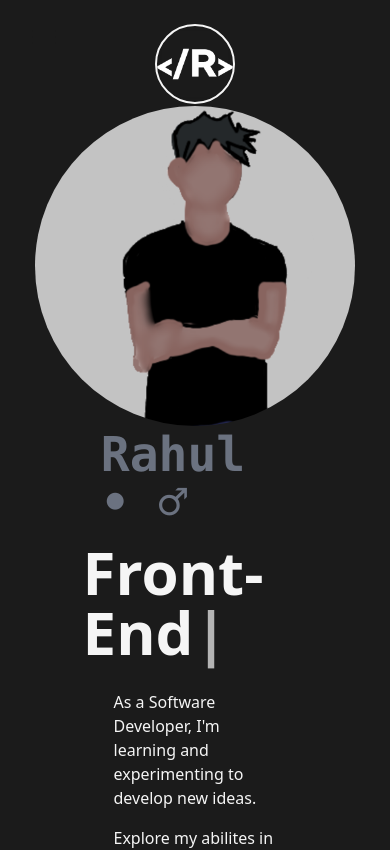
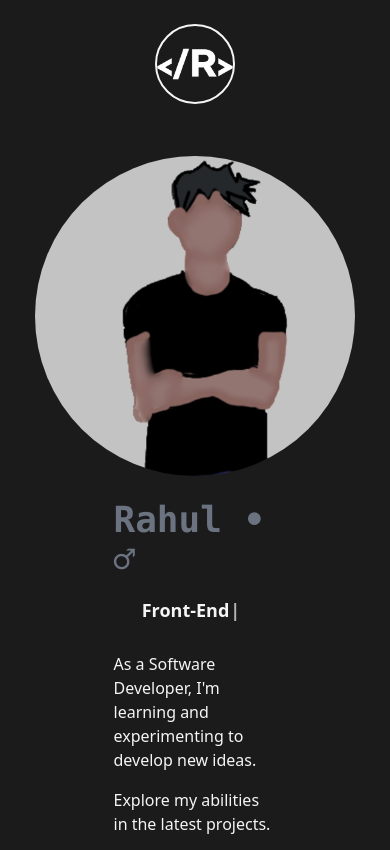
Before and after one commit to MonsieurR05/Portfolio, a Next.js app: page / in a window 390 px wide. Shown: the top 850 px of the page. Built offline with nearby package versions, Linux system fonts and the light colour scheme.

Commit message:
Update index.js

```diff
--- a/src/pages/index.js
+++ b/src/pages/index.js
@@ -4,10 +4,6 @@ import Layout from '../components/Layout';
 import profilePic from "../../public/images/profile/Rahul2.png"
 import TypeWriter from 'typewriter-effect';
 import TransitionEffect from '@/components/Transition';
-
-
-
-
 
 export default function Home() {
   return (
@@ -17,34 +13,36 @@ export default function Home() {
         <meta name="description" content="Generated by create next app" />
       </Head>
       <TransitionEffect/>
-      <main className='flex items-center text-light w-full min-h-screen sm:items-start'>
+      <main className='flex items-center text-light w-full min-h-screen'>
         <Layout className='pt-0 ' >
           <div className="flex items-center justify-between w-full lg:flex-col">
-            <div className="relative rounded-full w-80 h-80 flex ml-auto mr-auto mt-50 overflow-hidden  ">
-              <Image src={profilePic} alt="profile" layout ="fill" objectFit='cover'
+            <div className="relative rounded-full w-80 h-80 flex ml-auto mr-auto mt-50 overflow-hidden sm:mb-5">
+              <Image
+                src={profilePic}
+                alt="profile"
+                layout ="fill"
+                objectFit='cover'
                 priority
                 sizes="(max-width: 768px) 100vw,
                         (max-width: 1200px) 50vw,
-              50vw"
-
+                        100vw"
               />
             </div>
             <div className='w-1/2 flex flex-col items-center self-center'>
-              <h1 className='my-1 text-5xl text-gray-500 mr-11 font-semibold font-mono '>	Rahul &#8226; &#9794;</h1>
-              <h1 className='my-3 text-6xl text-left mr-11 font-bold '>
+              <h1 className='my-1 text-5xl text-gray-500 mr-11 font-semibold font-mono sm:text-4xl relative mr-2'>Rahul &#8226; &#9794;</h1>
+              <h1 className='my-3 text-6xl text-left mr-11 font-bold sm:text-lg relative mr-2'>
                 <TypeWriter
                   options={{
-                  strings: ['Front-End Developer' , 'Back-End Developer', 'Game Developer'],
+                    strings: ['Front-End Developer', 'Back-End Developer', 'Game Developer'],
                     autoStart: true,
                     loop: true,
                   }}
                 />
               </h1>
-            <p className='my-4 font-medium '>
+              <p className='my-4 font-medium'>
                 As a Software Developer, I'm learning and experimenting to develop new ideas.
               </p>
-            <p className='font-medium text-1xl '>Explore my abilites in the latest projects.
-            </p>
+              <p className='font-medium text-1xl'>Explore my abilities in the latest projects.</p>
             </div>
           </div>
         </Layout>
```
Lines whose indentation alone changed are shown as unchanged.
